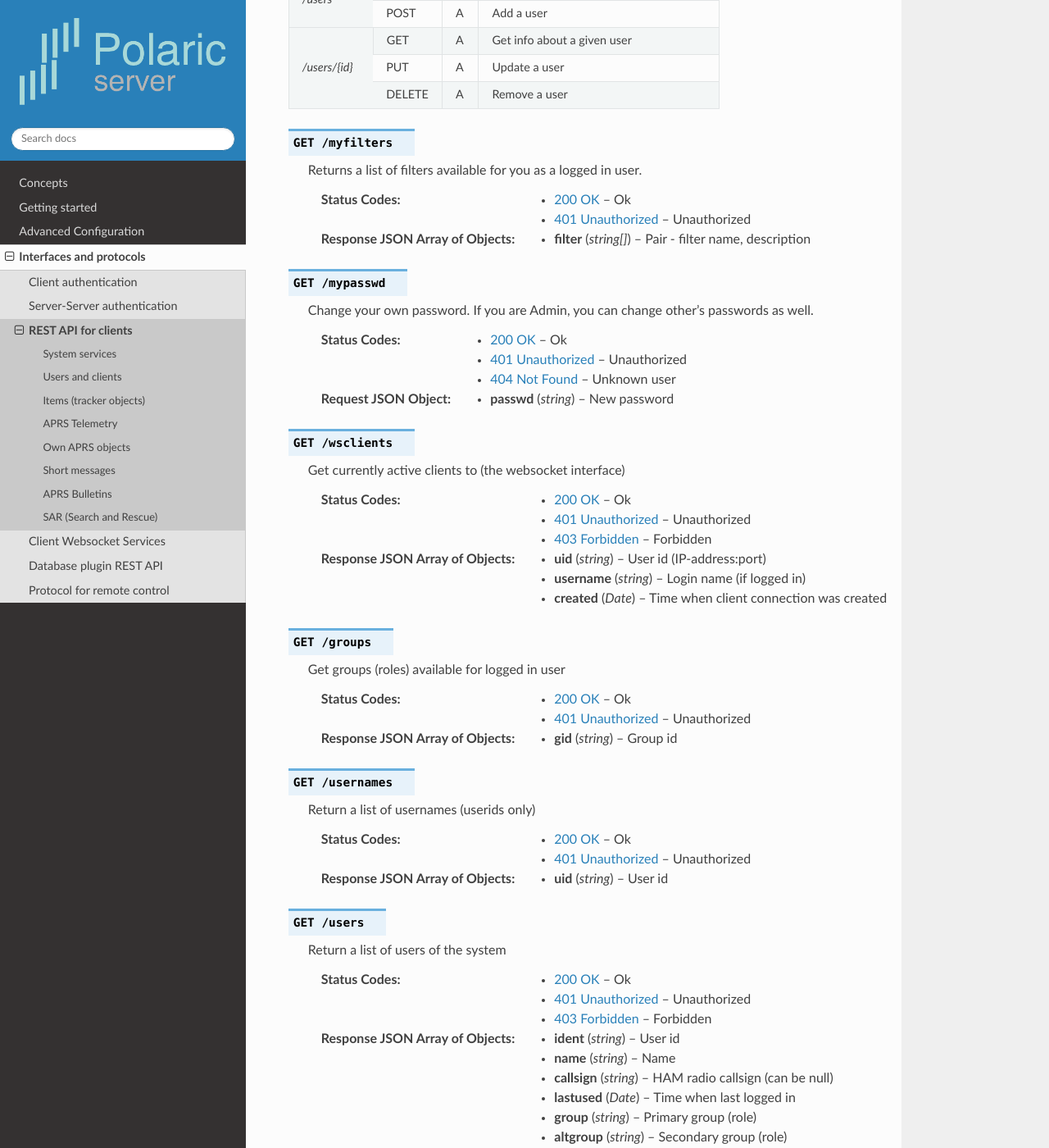
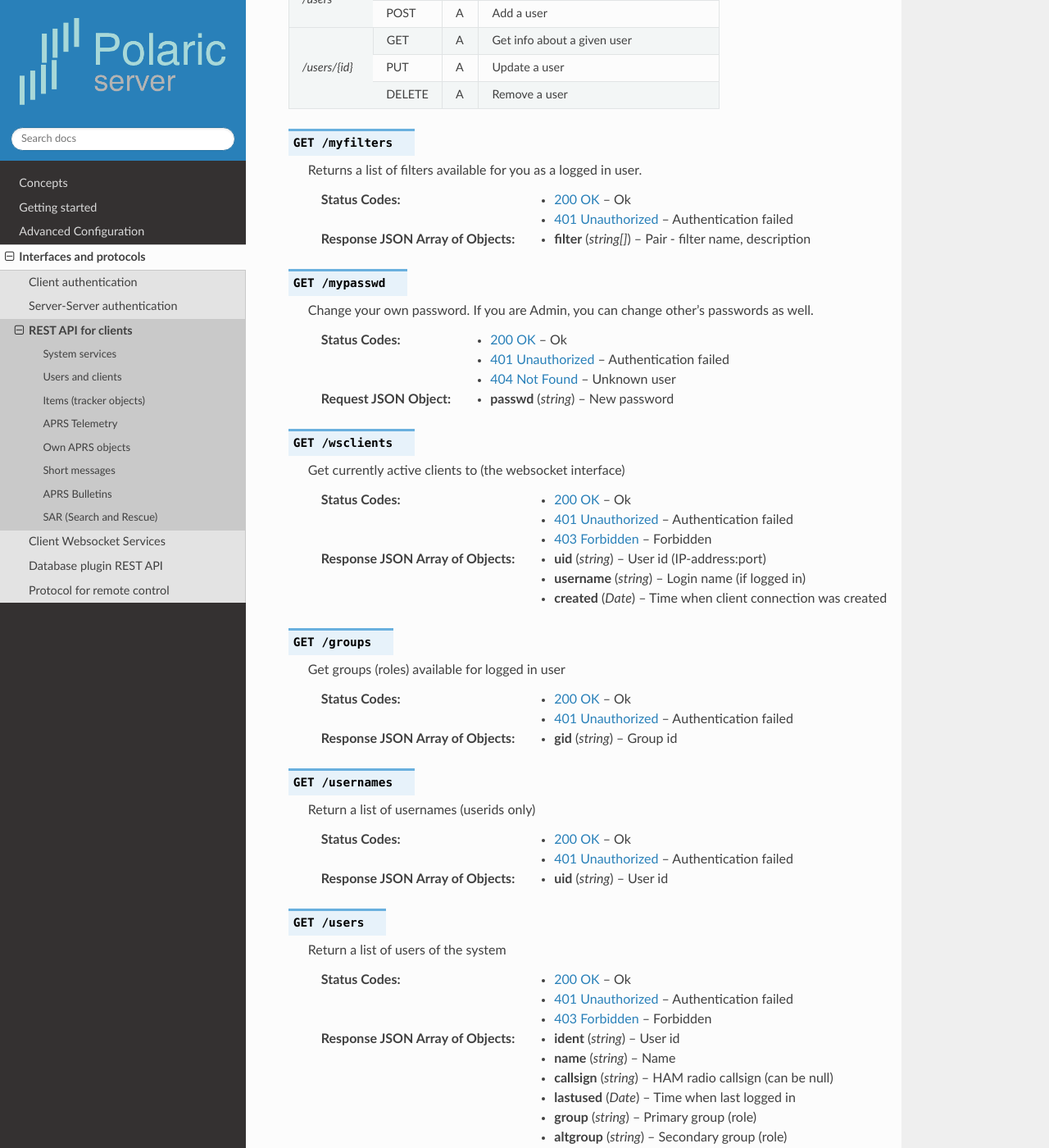
Before and after one commit to joakimsk/docs, a Sphinx documentation site: the page built from docs/restapi.rst, in a window 1280 px wide and 1400 px high, scrolled down 3471 px. Shown: the whole window at 82% size. Built offline with Sphinx 7.4.7 and the Read the Docs theme 2.0.0, drawn with Linux system fonts in a browser that asks for light colours; some of the changed text lies outside the part shown.

Commit message:
Update restapi.rst

```diff
--- a/docs/restapi.rst
+++ b/docs/restapi.rst
@@ -58,7 +58,7 @@ Source: `AdminApi.java` and `ShellScriptApi.java`
    Get list of all tags used on the system
 
    :status 200: Ok
-   :status 401: Unauthorized
+   :status 401: Authentication failed
    :>jsonarr string tag: Tag used
 
 
@@ -67,7 +67,7 @@ Source: `AdminApi.java` and `ShellScriptApi.java`
    Get position of this server (symbol, latlong pos)
 
    :status 200: Ok
-   :status 401: Unauthorized
+   :status 401: Authentication failed
    :status 403: Forbidden
    :>json string sym: Symbol
    :>json string symtab: Symbol table
@@ -80,7 +80,7 @@ Source: `AdminApi.java` and `ShellScriptApi.java`
 
    :status 200: Ok
    :status 400: Couldn't parse input
-   :status 401: Unauthorized
+   :status 401: Authentication failed
    :status 403: Forbidden
    :>json string sym: Symbol
    :>json string symtab: Symbol table
@@ -113,7 +113,7 @@ Source: `AdminApi.java` and `ShellScriptApi.java`
    Get list of available commands/scripts
 
    :status 200: Ok
-   :status 401: Unauthorized
+   :status 401: Authentication failed
    :status 403: Forbidden
    :>jsonarr string name: Name (id) of script/command
    :>jsonarr string descr: Description
@@ -126,7 +126,7 @@ Source: `AdminApi.java` and `ShellScriptApi.java`
 
    :parameter script-id: Script identifier (name)
    :status 200: Ok
-   :status 401: Unauthorized
+   :status 401: Authentication failed
    :status 403: Forbidden
    :status 400: Couldn't parse input
    :status 404: Script xxx not found
@@ -178,7 +178,7 @@ Source: `UserApi.java`
    Returns a list of filters available for you as a logged in user.
 
    :status 200: Ok
-   :status 401: Unauthorized
+   :status 401: Authentication failed
    :>jsonarr string[] filter: Pair - filter name, description
 
 
@@ -187,7 +187,7 @@ Source: `UserApi.java`
    Change your own password. If you are Admin, you can change other's passwords as well.
 
    :status 200: Ok
-   :status 401: Unauthorized
+   :status 401: Authentication failed
    :status 404: Unknown user
    :<json string passwd: New password
 
@@ -197,7 +197,7 @@ Source: `UserApi.java`
    Get currently active clients to (the websocket interface)
 
    :status 200: Ok
-   :status 401: Unauthorized
+   :status 401: Authentication failed
    :status 403: Forbidden
    :>jsonarr string uid: User id (IP-address:port)
    :>jsonarr string username: Login name (if logged in)
@@ -209,7 +209,7 @@ Source: `UserApi.java`
    Get groups (roles) available for logged in user
 
    :status 200: Ok
-   :status 401: Unauthorized
+   :status 401: Authentication failed
    :>jsonarr string gid: Group id
 
 
@@ -219,7 +219,7 @@ Source: `UserApi.java`
    Return a list of usernames (userids only)
 
    :status 200: Ok
-   :status 401: Unauthorized
+   :status 401: Authentication failed
    :>jsonarr string uid: User id
 
 
@@ -228,7 +228,7 @@ Source: `UserApi.java`
    Return a list of users of the system
 
    :status 200: Ok
-   :status 401: Unauthorized
+   :status 401: Authentication failed
    :status 403: Forbidden
 
    :>jsonarr string ident: User id
@@ -248,7 +248,7 @@ Source: `UserApi.java`
    Add a new user to the system
 
    :status 200: Ok
-   :status 401: Unauthorized
+   :status 401: Authentication failed
    :status 403: Forbidden
    :status 400: Probable cause: User already exists
 
@@ -271,7 +271,7 @@ Source: `UserApi.java`
 
    :parameter userid: Unique indentifier of user
    :status 200: Ok
-   :status 401: Unauthorized
+   :status 401: Authentication failed
    :status 403: Forbidden
    :status 404: Unknown user
 
@@ -294,7 +294,7 @@ Source: `UserApi.java`
    :parameter userid: Unique indentifier of user
 
    :status 200: Ok
-   :status 401: Unauthorized
+   :status 401: Authentication failed
    :status 403: Forbidden
    :status 404: Unknown user
    :status 400: Cannot parse input
@@ -319,7 +319,7 @@ Source: `UserApi.java`
 
    :parameter userid: Unique indentifier of user
    :status 200: Ok
-   :status 401: Unauthorized
+   :status 401: Authentication failed
    :status 403: Forbidden
 
 
@@ -365,7 +365,7 @@ Source: `ItemApi.java`
 
    :parameter id: Identifier of tracker item (callsign)
    :status 200: Ok
-   :status 401: Unauthorized
+   :status 401: Authentication failed
    :status 404: Unknown tracker item
    :status 403: Not authorized for access to item
    :status 500: Error
@@ -383,7 +383,7 @@ Source: `ItemApi.java`
 
    :parameter id: Identifier of tracker item (callsign)
    :status 200: Ok
-   :status 401: Unauthorized
+   :status 401: Authentication failed
    :status 404: Unknown tracker item
    :status 403: Not aauthorized for access to item
    :status 500: Error
@@ -397,7 +397,7 @@ Source: `ItemApi.java`
 
    :parameter id: Identifier of tracker item (callsign)
    :status 200: Ok
-   :status 401: Unauthorized
+   :status 401: Authentication failed
    :status 404: Unknown tracker item
    :status 403: Not aauthorized for access to item
    :status 500: Error
@@ -414,7 +414,7 @@ Source: `ItemApi.java`
 
    Reset trail and other info about item
 
-   :status 401: Unauthorized
+   :status 401: Authentication failed
    :status 404: Unknown tracker item
    :status 403: Not authorized for access to item
 
@@ -424,7 +424,7 @@ Source: `ItemApi.java`
 
    Change colour of trail
 
-   :status 401: Unauthorized
+   :status 401: Authentication failed
    :status 404: Unknown tracker item
    :status 401: Unauthorized for access to item
 
@@ -436,7 +436,7 @@ Source: `ItemApi.java`
 
    :parameter id: Identifier of tracker item (callsign)
    :status 200: Ok
-   :status 401: Unauthorized
+   :status 401: Authentication failed
    :status 404: Unknown tracker item
    :status 403: Not authorized for access to item
 
@@ -451,7 +451,7 @@ Source: `ItemApi.java`
    :parameter tag: The tag to be added
 
    :status 200: Ok
-   :status 401: Unauthorized
+   :status 401: Authentication failed
    :status 404: Unknown tracker item
    :status 403: Not authorized for access to item
    :<jsonarr string tag: Tag to be added
@@ -466,7 +466,7 @@ Source: `ItemApi.java`
    :parameter tag: The tag to be removed
 
    :status 200: Ok
-   :status 401: Unauthorized
+   :status 401: Authentication failed
    :status 404: Unknown tracker item
    :status 403: Forbidden (or not authorized for access to item)
 
@@ -481,7 +481,7 @@ Source: `ItemApi.java`
    :form tags: Comma separated list of tags
 
    :status 200: Ok
-   :status 401: Unauthorized
+   :status 401: Authentication failed
    :>jsonarr string ident: Ident or callsign for the item
    :>jsonarr name: Name of the item
    :>jsonarr alias: Alias of the item if set
@@ -498,7 +498,7 @@ Source: `ItemApi.java`
 
    :parameter id: Identifier of tracker item (callsign)
    :status 200: Ok
-   :status 401: Unauthorized
+   :status 401: Authentication failed
    :status 404: Unknown tracker item
    :status 403: Not authorized for access to item
 
@@ -512,7 +512,7 @@ Source: `ItemApi.java`
 
    :parameter id: Identifier of tracker item (callsign)
    :status 200: Ok
-   :status 401: Unauthorized
+   :status 401: Authentication failed
    :status 404: Unknown tracker item
    :status 401: Not authorized for access to item
    :status 401: Alias can only be set by owner
@@ -625,7 +625,7 @@ Source: `AprsObjectApi.java`
    Add an APRS object to this server
 
    :status 200: Ok
-   :status 401: Unauthorized
+   :status 401: Authentication failed
    :status 400: Object already exists
    :status 400: Invalid object. Couldn't post
    :status 500: Couldn't post object
@@ -644,7 +644,7 @@ Source: `AprsObjectApi.java`
     Update an APRS object on this server
 
    :status 200: Ok
-   :status 401: Unauthorized
+   :status 401: Authentication failed
    :status 400: Object not found
 
    :<json double[] pos: Position of APRS object (longitude, latitude)
@@ -659,7 +659,7 @@ Source: `AprsObjectApi.java`
 
    :parameter id: Identifier of item (callsign)
    :status 200: Ok
-   :status 401: Unauthorized
+   :status 401: Authentication failed
    :status 400: Object not found
    :status 500: Couldn't delete object
 
@@ -682,7 +682,7 @@ Source: `MailBoxApi.java`
    Returns the content of the user's mailbox (list of messsages)
 
    :status 200: Ok
-   :status 401: Unauthorized
+   :status 401: Authentication failed
    :status 401: No mailbox available
 
    :>jsonarr long msgId: Unique identifier of message;
@@ -700,7 +700,7 @@ Source: `MailBoxApi.java`
    Post a message to another user (or to APRS)
 
    :status 200: Ok
-   :status 401: Unauthorized
+   :status 401: Authentication failed
    :status 400: Cannot parse input
    :status 404: Unknown from-address
    :status 404: Callsign is needed for raw APRS messages
@@ -724,7 +724,7 @@ Source: `MailBoxApi.java`
    :parameter msgid: Unique indentifier of message
 
    :status 200: Ok
-   :status 401: Unauthorized
+   :status 401: Authentication failed
    :status 400: Message id must be a number
 
 
@@ -750,7 +750,7 @@ Source: `BullBoardApi.java`
 
    Returns a list of active bulleti groups
 
-   :status 401: Unauthorized
+   :status 401: Authentication failed
    :status 200: Ok
    :>jsonarr string id: Group id
 
@@ -761,7 +761,7 @@ Source: `BullBoardApi.java`
 
    :parameter groupid: Unique indentifier of group
    :status 200: Ok
-   :status 401: Unauthorized
+   :status 401: Authentication failed
    :status 404: Group not found.
 
    :>jsonarr string id: Callsign of sender
@@ -773,7 +773,7 @@ Source: `BullBoardApi.java`
 
    :parameter groupid: Unique indentifier of group
    :status 200: Ok
-   :status 401: Unauthorized
+   :status 401: Authentication failed
    :status 404: Group not found.
 
    :>jsonarr string id: Callsign of sender
@@ -786,7 +786,7 @@ Source: `BullBoardApi.java`
 
    :parameter groupid: Unique indentifier of group
    :status 200: Ok
-   :status 401: Unauthorized
+   :status 401: Authentication failed
    :status 403: No callsign registered for user.
    :status 400: Cannot parse input
 
@@ -803,7 +803,7 @@ Source: `BullBoardApi.java`
    :parameter sender: Callsign of sender
 
    :status 200: Ok
-   :status 401: Unauthorized
+   :status 401: Authentication failed
    :status 404: Group not found.
 
    :>jsonarr string id: Callsign of sender
@@ -832,7 +832,7 @@ Source: `SarApi.java`
    Returns a list of IPPs for the given user.
 
    :status 200: Ok
-   :status 401: Unauthorized
+   :status 401: Authentication failed
    :status 500: No authorization info found.
 
    :>jsonarr string id: Unique identifier
@@ -849,7 +849,7 @@ Source: `SarApi.java`
    Add a IPP
 
    :status 200: Ok
-   :status 401: Unauthorized
+   :status 401: Authentication failed
    :status 500: No authorization info found.
    :status 400: Cannot parse input
 
@@ -869,7 +869,7 @@ Source: `SarApi.java`
    :parameter id: Unique indentifier of IPP
 
    :status 200: Ok
-   :status 401: Unauthorized
+   :status 401: Authentication failed
    :status 500: No authorization info found.
    :status 404: Not found.
 
@@ -890,7 +890,7 @@ Source: `SarApi.java`
    :parameter id: Unique indentifier of IPP
 
    :status 200: Ok
-   :status 401: Unauthorized
+   :status 401: Authentication failed
    :status 500: No authorization info found.
    :status 400: Cannot parse input
    :status 404: Not found.
@@ -912,5 +912,5 @@ Source: `SarApi.java`
    :parameter id: Unique indentifier of IPP
 
    :status 200: Ok
-   :status 401: Unauthorized
+   :status 401: Authentication failed
    :status 500: No authorization info found.
```
